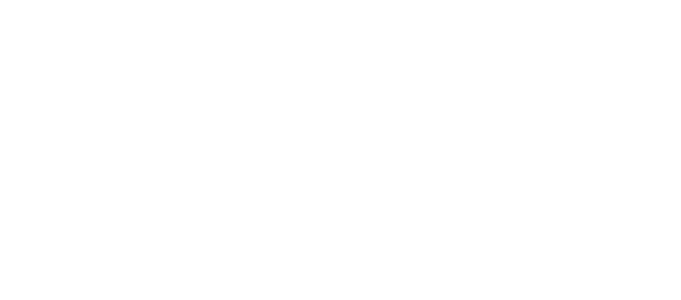
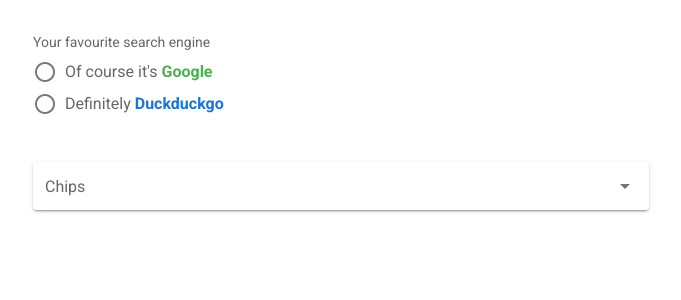
Before and after one commit to osid-alkourd/vue_questions_app, a Vue app: page /surveys/1/questions in a window 1280 px wide. Shown: the top 300 px of the page, without its empty margins (299-980 px from the left). Built offline with nearby package versions, Linux system fonts and the light colour scheme.

Commit message:
push the last change

```diff
--- /dev/null
+++ b/src/components/forms/RadioButton.vue
@@ -0,0 +1,37 @@
+<template>
+    <v-row align="center"  justify="center">
+         <v-col
+          cols="12"
+          md="6"
+        >
+    <v-radio-group>
+      <template v-slot:label>
+        <div>{{question_text}}</div>
+      </template>
+      <v-radio value="Google">
+        <template v-slot:label>
+          <div>
+            Of course it's <strong class="success--text">Google</strong>
+          </div>
+        </template>
+      </v-radio>
+      <v-radio value="Duckduckgo">
+        <template v-slot:label>
+          <div>
+            Definitely <strong class="primary--text">Duckduckgo</strong>
+          </div>
+        </template>
+      </v-radio>
+    </v-radio-group>
+    </v-col>
+    </v-row>
+</template>
+
+<script>
+export default {
+    props: ['question_text']
+};
+</script>
+
+<style>
+</style>
--- /dev/null
+++ b/src/components/forms/SingleSelectForm.vue
@@ -0,0 +1,27 @@
+<template>
+<v-row align="center"  justify="center">
+     <v-col
+          cols="12"
+          md="6"
+          xl="4"
+        >
+     <v-select
+            :items="items"
+            chips
+            label="Chips"
+            solo
+          ></v-select>
+    </v-col>
+</v-row>
+</template>
+
+<script>
+export default {
+    data: () => ({
+      items: ['foo', 'bar', 'fizz', 'buzz'],
+    }),
+};
+</script>
+
+<style>
+</style>
--- a/src/components/tables/DataTable.vue
+++ b/src/components/tables/DataTable.vue
@@ -16,6 +16,11 @@
       <template v-slot:[`item.add_question`]="{ item }">
         <v-btn x-small :to="`/surveys/${item.survey_id}/questions/create`"
           >add question</v-btn
+        >
+      </template>
+       <template v-slot:[`item.view_questions`]="{ item }">
+        <v-btn x-small :to="`/surveys/${item.survey_id}/questions`"
+          >view question</v-btn
         >
       </template>
     </v-data-table>
--- a/src/router/index.js
+++ b/src/router/index.js
@@ -22,9 +22,10 @@
             component: CreateQuestion
         },
         {
-            path: '/surveys/questions',
+            path: '/surveys/:surveyId/questions',
             component: AllQuestions
         }
+
 
     ]
 })
--- a/src/store/index.js
+++ b/src/store/index.js
@@ -160,6 +160,8 @@
         if (response.status == 201) {
           commit('addQuestions', response.data)
           alert('Questions created successfully!');
+        } else {
+           console.log(response.data) ;
         }
 
       }).catch(error => {
--- a/src/views/questions/AllQuestions.vue
+++ b/src/views/questions/AllQuestions.vue
@@ -1,48 +1,22 @@
 <template>
-  <DataTable
-    :data="questions"
-    :headers="headers"
-    :search.sync="search"
-  />
+  <v-form>
+    <v-container fluid>
+      <RadioButton question_text="Your favourite search engine" />
+      <SingleSelectForm/>
+    </v-container>
+  </v-form>
 </template>
+<script>
+import RadioButton from "../../components/forms/RadioButton.vue";
+import SingleSelectForm from "../../components/forms/SingleSelectForm.vue"
+export default {
+  components: { RadioButton,SingleSelectForm },
+  data:()=> {
+    return{
 
-
-<script>
-import DataTable from "../../components/tables/DataTable.vue";
-export default {
-  components: {
-    DataTable,
+    }
   },
-  data() {
-    return {
-      questions: [
-        {
-          question_id: "osid",
-          question_serial: 159,
-          title: 6.0,
-          type: 24,
-          notes: 4.0,
-          add_details: 1,
-          delete: 1,
-          update: 1,
-          view_details: 2
-        },
-      ],
-    };
-  },
-  computed: {
-    headers() {
-      return this.$store.state.questionTableHeaders;
-    },
-    search: {
-      get() {
-        return this.$store.state.searchQuestionValue;
-      },
-      set(value) {
-        this.$store.commit("updateSearchQuestionValue", value);
-      },
-    },
-  },
+  computed: {},
 };
 </script>
 
--- a/src/views/questions/CreateQuestions.vue
+++ b/src/views/questions/CreateQuestions.vue
@@ -32,6 +32,7 @@
               label="notes"
               v-model="item.question_notes"
             />
+
 
             <IconAdd v-if="index == items.length - 1" @add="addItem()" />
             <IconDelete v-if="items.length > 0" @delete="deleteItem(index,item.id)" />
--- a/src/views/surveys/AllSurveys.vue
+++ b/src/views/surveys/AllSurveys.vue
@@ -46,14 +46,13 @@
     surveys() {
        // const router = this.$router; // Store the router reference
 
-      // return this.getSurveys; // Assuming you have a getter named 'getSurveys'
       return this.getSurveys.map((survey) => ({
         survey_title: survey.survey_caption,
         created_at: survey.created_at,
         expire_at: survey.expire_at,
         status: survey.status,
         survey_id:  survey.id,
-        view_questions: 6,
+        view_questions: survey.id
       }));
     },
   },
```
Also changed, not shown: src/components/forms/RatingType.vue (added), src/utl/axios.js (added).
